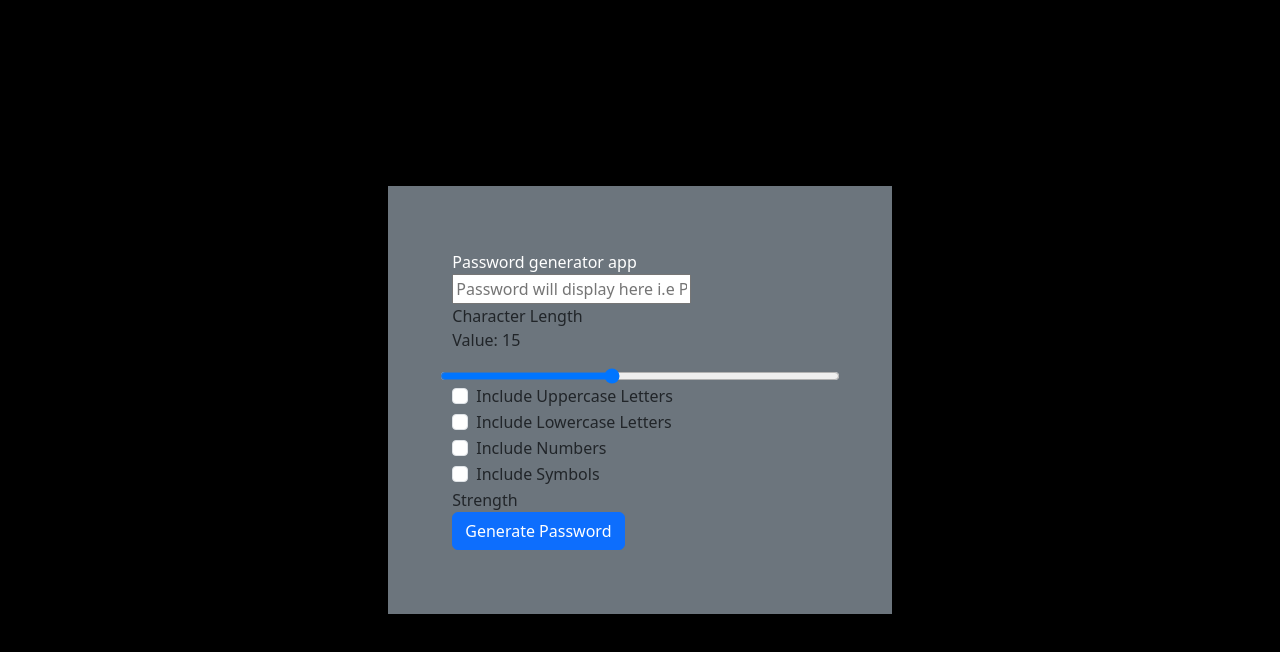
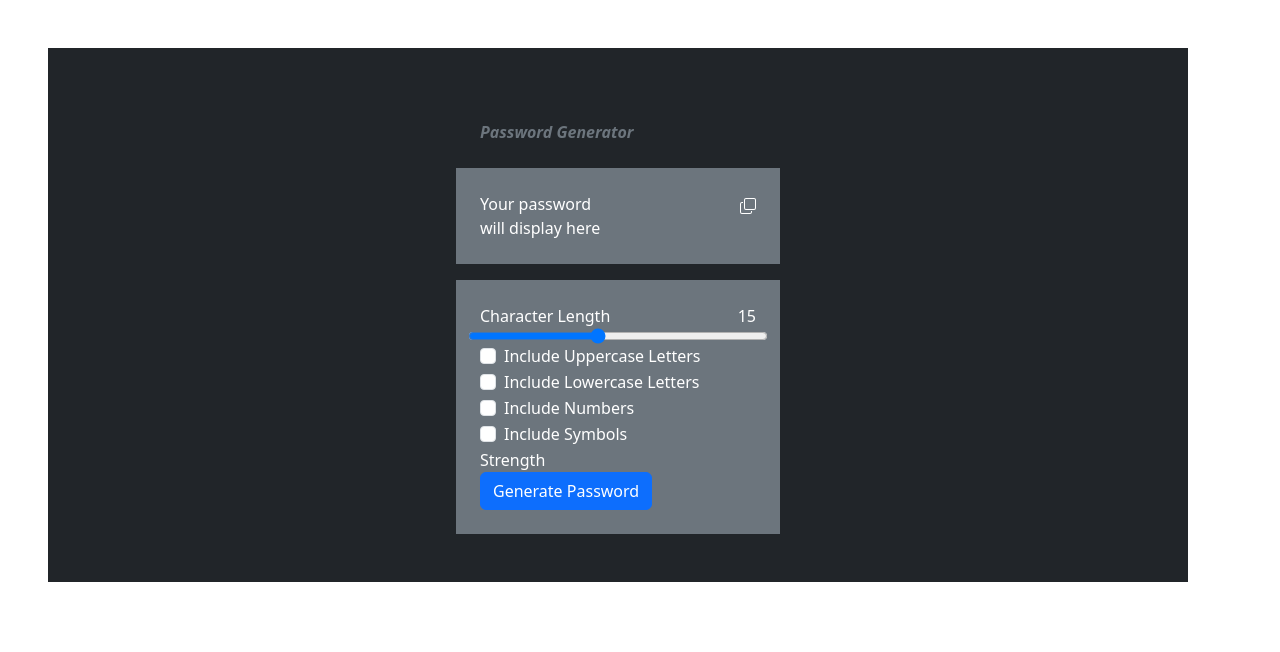
Before and after one commit to SniraJavas/password-generator-kandua, a React (Create React App) app: page /PasswordGen in a window 1280 px wide. Shown: the top 652 px of the page. Built offline with nearby package versions, Linux system fonts and the light colour scheme.

Commit message:
pushed elements to the end of the container using text-start/end of bs

```diff
--- a/src/components/CheckList.js
+++ b/src/components/CheckList.js
@@ -11,7 +11,7 @@ const Checklist = (props) => {
     const [includeNumbers, setIncludeNumbers] = useState(false);
     const [generatedPassword, setGeneratedPassword] = useState('');
 
-    useEffect(() => {
+   useEffect(() => {
         setLength(props.passwordLen);
     }, [props.passwordLen]);
 
@@ -30,15 +30,13 @@ const Checklist = (props) => {
         const regex = new RegExp(`[${charset}]`, 'g');
         let password = '';
 
-        console.log("props ",props);
-        console.log("len ",length);
-
         for (let i = 0; i < length; i++) {
           password += charset.charAt(Math.floor(Math.random() * charset.length));
         }
 
         setGeneratedPassword(password);
         props.onPasswordGenerated(generatedPassword);
+        console.log(generatedPassword)
     };
 
     return (
--- a/src/components/PasswordGen.js
+++ b/src/components/PasswordGen.js
@@ -3,30 +3,48 @@ import Checklist from './CheckList';
 import SliderInput from './SliderInput';
 
 const PasswordGen = () => {
-    const [password, setPassword] = useState("");
+    const [password, setPassword] = useState("Your password will display here");
     const [passwordLen, setPasswordLen] = useState(15);
     const passwordMax = 30;
 
     const handlePasswordLenChange = (len) => {
         setPasswordLen(len);
-        console.log("parent password len changed{0 }",len);
     };
 
     const handlePasswordGenerated = (generatedPassword) => {
         setPassword(generatedPassword);
-        console.log("parent password changed{0}",generatedPassword);
+        console.log(generatedPassword)
     };
 
     return (
-        <div className="d-flex justify-content-center align-items-center vh-100 bg-black">
-            <div className='bg-secondary' style={{ padding: '5%' }}>
-                <div className='text-white'>Password generator app</div>
-                <div className='password-display-container'>
-                    <input type='text' placeholder='Password will display here i.e P4$5W0rD!' value={password} readOnly />
+        <div className="bg-dark container m-5">
+            <div className='p-5'>
+                <div className="row justify-content-center">
+                    <div className="col-md-4">
+                        <div className="text-secondary p-4">
+                            <b><em>Password Generator</em></b>
+                        </div>
+                    </div>
                 </div>
-                <div className='bg-secondary'>
-                    <SliderInput passwordLen={passwordLen} passwordMax={passwordMax} onChange={handlePasswordLenChange} />
-                    <Checklist passwordLen={passwordLen} onPasswordGenerated={handlePasswordGenerated} />
+                <div className="row justify-content-center mb-3">
+                    <div className="col-md-4">
+                        <div className="bg-secondary text-white p-4" style={{display:'flex'}}>
+                            <div className='col text-start'>{password}</div>
+                            <div className='col text-end'>
+                                <svg xmlns="http://www.w3.org/2000/svg" width="16" height="16" fill="currentColor" class="bi bi-copy" viewBox="0 0 16 16">
+                                    <path fill-rule="evenodd" d="M4 2a2 2 0 0 1 2-2h8a2 2 0 0 1 2 2v8a2 2 0 0 1-2 2H6a2 2 0 0 1-2-2zm2-1a1 1 0 0 0-1 1v8a1 1 0 0 0 1 1h8a1 1 0 0 0 1-1V2a1 1 0 0 0-1-1zM2 5a1 1 0 0 0-1 1v8a1 1 0 0 0 1 1h8a1 1 0 0 0 1-1v-1h1v1a2 2 0 0 1-2 2H2a2 2 0 0 1-2-2V6a2 2 0 0 1 2-2h1v1z" />
+                                </svg>
+                            </div>
+                        </div>
+                    </div>
+                </div>
+                <div className="row justify-content-center">
+                    <div className="col-md-4">
+                        <div className="bg-secondary  text-white p-4">
+                            <SliderInput passwordLen={passwordLen} passwordMax={passwordMax} onChange={handlePasswordLenChange} />
+                            <Checklist passwordLen={passwordLen} onPasswordGenerated={handlePasswordGenerated} />
+                        </div>
+                    </div>
                 </div>
             </div>
         </div>
--- a/src/components/SliderInput.js
+++ b/src/components/SliderInput.js
@@ -10,8 +10,10 @@ const SliderInput = (props) => {
 
     return (
         <div className='row'>
-            <label>Character Length</label>
-            <p>Value: {passwordLen}</p>
+          <div style={{display:'flex'}}>
+            <div className='col text-start'>Character Length</div>
+            <div className='col text-end'>{passwordLen}</div>
+          </div>
             <input
                 type="range"
                 min="4"
```
